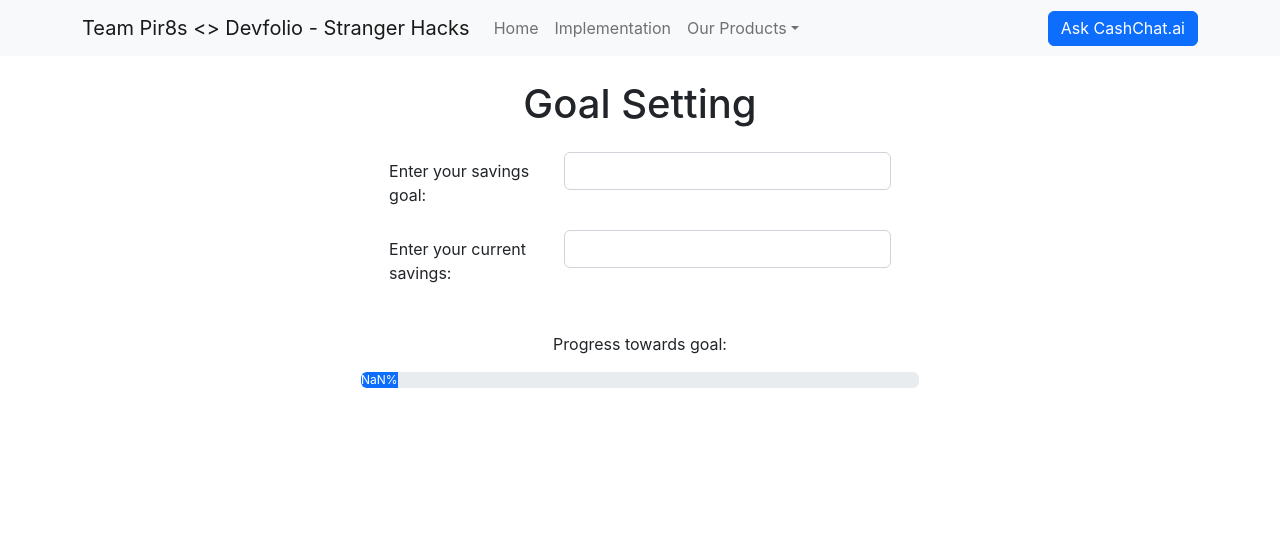
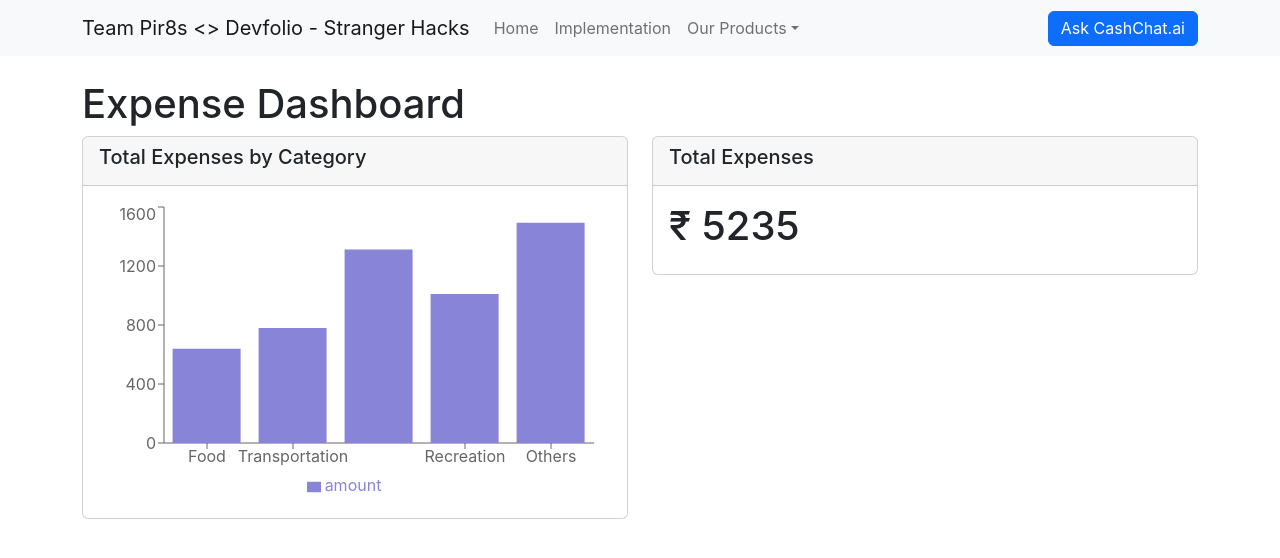
Before and after one commit to sankethchebbi/StrangerHacks-pir8s, a React (Create React App) app: page /monitor in a window 1280 px wide. Shown: the top 558 px of the page. Built offline with nearby package versions, Linux system fonts and the light colour scheme.

Commit message:
added login pages, many errors though

```diff
--- a/src/App.js
+++ b/src/App.js
@@ -1,5 +1,5 @@
 import React from 'react';
-import { BrowserRouter as Router, Routes, Route } from 'react-router-dom';
+import { BrowserRouter as Router, Routes, Route, useHistory } from 'react-router-dom';
 import About from './components/about';
 import NavigationBar from './components/NavigationBar';
 import Implementation from './components/implementation';
@@ -8,6 +8,7 @@ import Monitor from './components/navComponents/monitor';
 import Optimize from './components/navComponents/optimize';
 import Forecast from './components/navComponents/forecast';
 import MyCard from './components/navComponents/cashchatAI';
+import LoginPage from './components/LoginPage';
 
 import './App.css';
 
--- /dev/null
+++ b/src/components/LoginPage.js
@@ -0,0 +1,64 @@
+import { useState } from 'react';
+import { Card, Form, Button } from 'react-bootstrap';
+import { useHistory } from 'react-router-dom';
+
+function LoginPage() {
+  const [username, setUsername] = useState('');
+  const [password, setPassword] = useState('');
+  const history = useHistory();
+
+  function handleUsernameChange(event) {
+    setUsername(event.target.value);
+  }
+
+  function handlePasswordChange(event) {
+    setPassword(event.target.value);
+  }
+
+  function handleLogin(event) {
+    event.preventDefault();
+    // Perform login logic here (e.g. call an API)
+    if (username === 'your_username' && password === 'your_password') {
+      // Redirect to the main page if login is successful
+      history.push('/main');
+    } else {
+      // Display an error message if login fails
+      alert('Invalid username or password');
+    }
+  }
+
+  return (
+    <div className="d-flex align-items-center justify-content-center h-100">
+      <Card>
+        <Card.Body>
+          <Card.Title>Login</Card.Title>
+          <Form onSubmit={handleLogin}>
+            <Form.Group controlId="formUsername">
+              <Form.Label>Username</Form.Label>
+              <Form.Control
+                type="text"
+                placeholder="Enter username"
+                value={username}
+                onChange={handleUsernameChange}
+              />
+            </Form.Group>
+            <Form.Group controlId="formPassword">
+              <Form.Label>Password</Form.Label>
+              <Form.Control
+                type="password"
+                placeholder="Enter password"
+                value={password}
+                onChange={handlePasswordChange}
+              />
+            </Form.Group>
+            <Button variant="primary" type="submit">
+              Login
+            </Button>
+          </Form>
+        </Card.Body>
+      </Card>
+    </div>
+  );
+}
+
+export default LoginPage;
--- /dev/null
+++ b/src/components/navComponents/Goalstate.js
@@ -0,0 +1,48 @@
+import React, { useState } from "react";
+import { Form, Button, ProgressBar } from "react-bootstrap";
+
+const GoalState = () => {
+  const [goal, setGoal] = useState("");
+  const [currentSavings, setCurrentSavings] = useState("");
+
+  const handleGoalChange = (event) => {
+    setGoal(event.target.value);
+  };
+
+  const handleCurrentSavingsChange = (event) => {
+    setCurrentSavings(event.target.value);
+  };
+
+  const calculateProgress = () => {
+    const percentage = (currentSavings / goal) * 100;
+    return Math.min(percentage, 100);
+  };
+
+  return (
+    <div>
+      <h1>Goal State</h1>
+      <Form>
+        <Form.Group controlId="goal">
+          <Form.Label>Savings Goal</Form.Label>
+          <Form.Control type="number" value={goal} onChange={handleGoalChange} />
+        </Form.Group>
+        <Form.Group controlId="currentSavings">
+          <Form.Label>Current Savings</Form.Label>
+          <Form.Control type="number" value={currentSavings} onChange={handleCurrentSavingsChange} />
+        </Form.Group>
+        <Button variant="primary" onClick={calculateProgress}>
+          Calculate Progress
+        </Button>
+      </Form>
+      <br />
+      {goal && currentSavings && (
+        <>
+          <h3>Progress towards goal</h3>
+          <ProgressBar now={calculateProgress()} label={`${calculateProgress().toFixed(2)}%`} />
+        </>
+      )}
+    </div>
+  );
+};
+
+export default GoalState;
--- a/src/components/navComponents/monitor.js
+++ b/src/components/navComponents/monitor.js
@@ -1,47 +1,105 @@
-import React, { useState } from 'react';
-import { Container, Row, Col, Form, ProgressBar } from 'react-bootstrap';
+// import React, { useState } from 'react';
+// import { Container, Row, Col, Form, ProgressBar } from 'react-bootstrap';
 
-function Monitor() {
-  const [goal, setGoal] = useState(0);
-  const [savings, setSavings] = useState(0);
+// function Monitor() {
+//   const [goal, setGoal] = useState(0);
+//   const [savings, setSavings] = useState(0);
 
-  function updateSavings(amount) {
-    setSavings(amount);
-  }
+//   function updateSavings(amount) {
+//     setSavings(amount);
+//   }
 
-  function updateGoal(amount) {
-    setGoal(amount);
-  }
+//   function updateGoal(amount) {
+//     setGoal(amount);
+//   }
 
-  function calculatePercentage() {
-    return Math.floor((savings / goal) * 100);
-  }
+//   function calculatePercentage() {
+//     return Math.floor((savings / goal) * 100);
+//   }
+
+//   return (
+//     <Container className="d-flex flex-column justify-content-center align-items-center">
+//       <h1 className="mb-4">Goal Setting</h1>
+//       <Form>
+//         <Row className="mb-3">
+//           <Form.Label column sm="4">
+//             Enter your savings goal:
+//           </Form.Label>
+//           <Col sm="8">
+//             <Form.Control type="number" onChange={(e) => updateGoal(e.target.value)} />
+//           </Col>
+//         </Row>
+//         <Row className="mb-3">
+//           <Form.Label column sm="4">
+//             Enter your current savings:
+//           </Form.Label>
+//           <Col sm="8">
+//             <Form.Control type="number" onChange={(e) => updateSavings(e.target.value)} />
+//           </Col>
+//         </Row>
+//       </Form>
+//       <p className="mt-4">Progress towards goal:</p>
+//       <ProgressBar now={calculatePercentage()} label={`${calculatePercentage()}%`} className="w-50" />
+//     </Container>
+//   );
+// }
+
+// export default Monitor;
+import React, { useState, useEffect } from "react";
+import { Container, Row, Col, Card } from "react-bootstrap";
+import { BarChart, Bar, XAxis, YAxis, Tooltip, Legend } from "recharts";
+
+const Monitor = () => {
+  const [expenses, setExpenses] = useState([]);
+
+  // generate random expenses data
+  useEffect(() => {
+    const categories = ["Food", "Transportation", "Entertainment", "Recreation", "Others"];
+    const newExpenses = categories.map((category) => ({
+      category: category,
+      amount: Math.floor(Math.random() * 1000) + 500,
+    }));
+    setExpenses(newExpenses);
+  }, []);
 
   return (
-    <Container className="d-flex flex-column justify-content-center align-items-center">
-      <h1 className="mb-4">Goal Setting</h1>
-      <Form>
-        <Row className="mb-3">
-          <Form.Label column sm="4">
-            Enter your savings goal:
-          </Form.Label>
-          <Col sm="8">
-            <Form.Control type="number" onChange={(e) => updateGoal(e.target.value)} />
-          </Col>
-        </Row>
-        <Row className="mb-3">
-          <Form.Label column sm="4">
-            Enter your current savings:
-          </Form.Label>
-          <Col sm="8">
-            <Form.Control type="number" onChange={(e) => updateSavings(e.target.value)} />
-          </Col>
-        </Row>
-      </Form>
-      <p className="mt-4">Progress towards goal:</p>
-      <ProgressBar now={calculatePercentage()} label={`${calculatePercentage()}%`} className="w-50" />
+    <Container>
+      <h1>Expense Dashboard</h1>
+      <Row>
+        <Col md={6}>
+          <Card>
+            <Card.Header>
+              <h5>Total Expenses by Category</h5>
+            </Card.Header>
+            <Card.Body>
+              <BarChart width={500} height={300} data={expenses}>
+                <XAxis dataKey="category" />
+                <YAxis />
+                <Tooltip />
+                <Legend />
+                <Bar dataKey="amount" fill="#8884d8" />
+              </BarChart>
+            </Card.Body>
+          </Card>
+        </Col>
+        <Col md={6}>
+          <Card>
+            <Card.Header>
+              <h5>Total Expenses</h5>
+            </Card.Header>
+            <Card.Body>
+              <h1>
+                ₹{" "}
+                {expenses.reduce((total, expense) => {
+                  return total + expense.amount;
+                }, 0)}
+              </h1>
+            </Card.Body>
+          </Card>
+        </Col>
+      </Row>
     </Container>
   );
-}
+};
 
 export default Monitor;
--- a/src/components/navComponents/optimize.js
+++ b/src/components/navComponents/optimize.js
@@ -1,6 +1,6 @@
 import React, { useState } from "react";
 import { Container, Row, Col, Form, Button, Table } from "react-bootstrap";
-import Monitor from "./monitor";
+import GoalState from './Goalstate';
 
 const ExpenseCategories = () => {
   const [expenses, setExpenses] = useState([]);
@@ -121,7 +121,7 @@ const ExpenseCategories = () => {
 </>
 )}
 </Container>
-<Monitor/><br></br>
+<GoalState/><br></br>
 </div>
 );
 };
```
